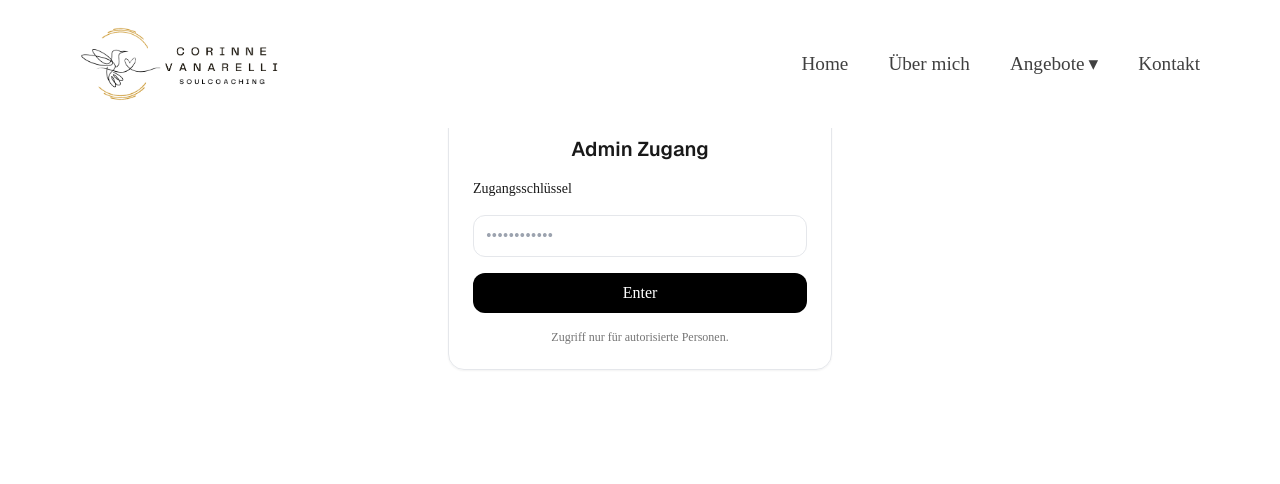
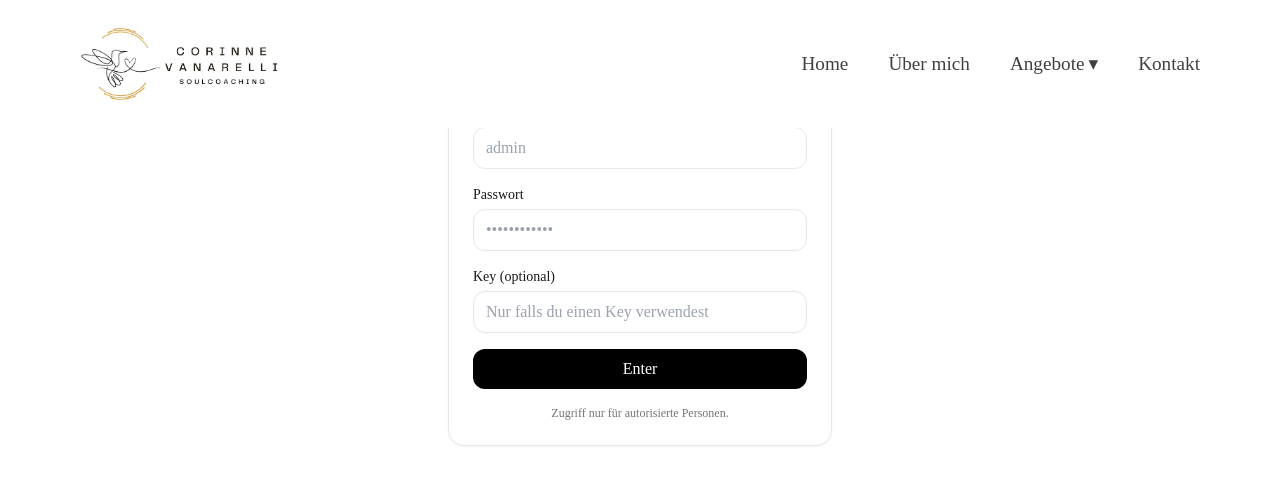
Before and after one commit to in7ruder-ch/corinnevanarelli, a Next.js app: page /admin in a window 1280 px wide. Shown: the top 484 px of the page. Built offline with nearby package versions, Linux system fonts and the light colour scheme; no server answers.

Commit message:
middleware + admin

```diff
--- a/src/app/admin/layout.jsx
+++ b/src/app/admin/layout.jsx
@@ -15,7 +15,7 @@ export const metadata = {
   },
 };
 
-// Layout del segmento /admin con gate simple por cookie
+// Layout del segmento /admin con gate por cookie
 export default function AdminLayout({ children }) {
   const cookieStore = cookies();
   const authed = cookieStore.get("admin_auth")?.value === "ok";
@@ -23,12 +23,26 @@ export default function AdminLayout({ children }) {
   return <GateForm />;
 }
 
-// Server Action para autenticar con ADMIN_KEY y setear cookie
+// Server Action para autenticar con ADMIN_USER/ADMIN_PASS o ADMIN_KEY
 async function authenticate(formData) {
   "use server";
-  const key = formData.get("key");
-  const ADMIN_KEY = process.env.ADMIN_KEY;
-  const ok = ADMIN_KEY && key === ADMIN_KEY;
+
+  const user = (formData.get("user") || "").toString().trim();
+  const pass = (formData.get("pass") || "").toString();
+  const key  = (formData.get("key")  || "").toString();
+
+  const ADMIN_USER = process.env.ADMIN_USER || "";
+  const ADMIN_PASS = process.env.ADMIN_PASS || "";
+  const ADMIN_KEY  = process.env.ADMIN_KEY  || "";
+
+  // Prioridad: si hay USER+PASS configurados, se requiere ese esquema.
+  let ok = false;
+  if (ADMIN_USER && ADMIN_PASS) {
+    ok = user === ADMIN_USER && pass === ADMIN_PASS;
+  } else if (ADMIN_KEY) {
+    // Modo "clave única": acepta que la escriban en pass o en key.
+    ok = key === ADMIN_KEY || pass === ADMIN_KEY;
+  }
 
   const cookieStore = cookies();
   if (ok) {
@@ -53,20 +67,48 @@ function GateForm() {
         className="w-full max-w-sm rounded-2xl border p-6 shadow-sm space-y-4"
       >
         <h1 className="text-xl font-semibold text-center">Admin Zugang</h1>
-        <label className="block text-sm font-medium">Zugangsschlüssel</label>
-        <input
-          name="key"
-          type="password"
-          required
-          className="w-full rounded-xl border px-3 py-2 outline-none"
-          placeholder="••••••••••••"
-        />
+
+        {/* Usuario + Password */}
+        <div className="space-y-1">
+          <label className="block text-sm font-medium">Benutzername</label>
+          <input
+            name="user"
+            type="text"
+            autoComplete="username"
+            className="w-full rounded-xl border px-3 py-2 outline-none"
+            placeholder="admin"
+          />
+        </div>
+
+        <div className="space-y-1">
+          <label className="block text-sm font-medium">Passwort</label>
+          <input
+            name="pass"
+            type="password"
+            autoComplete="current-password"
+            className="w-full rounded-xl border px-3 py-2 outline-none"
+            placeholder="••••••••••••"
+          />
+        </div>
+
+        {/* Clave única (fallback si usas ADMIN_KEY) */}
+        <div className="space-y-1">
+          <label className="block text-sm font-medium">Key (optional)</label>
+          <input
+            name="key"
+            type="password"
+            className="w-full rounded-xl border px-3 py-2 outline-none"
+            placeholder="Nur falls du einen Key verwendest"
+          />
+        </div>
+
         <button
           type="submit"
           className="w-full rounded-xl bg-black text-white py-2 font-medium"
         >
           Enter
         </button>
+
         <p className="text-xs text-center opacity-60">
           Zugriff nur für autorisierte Personen.
         </p>
--- a/src/middleware.js
+++ b/src/middleware.js
@@ -1,31 +1,18 @@
+// middleware.js
 import { NextResponse } from "next/server";
 
-// Proteger /admin y las APIs de bookings
+// Nota:
+// - Quitamos cualquier lógica de Basic Auth.
+// - Dejamos /admin y /api/* fluir; las rutas admin ya validan cookie en servidor.
+// - Excluimos assets estáticos del matcher para evitar sobrecarga.
+
+export function middleware() {
+  return NextResponse.next();
+}
+
 export const config = {
-  matcher: ["/admin", "/admin/:path*"],
+  matcher: [
+    // Aplica a todo menos estáticos comunes
+    "/((?!_next/static|_next/image|favicon.ico|robots.txt|sitemap.xml|images|public).*)",
+  ],
 };
-
-export function middleware(req) {
-  const user = process.env.ADMIN_USER || "";
-  const pass = process.env.ADMIN_PASS || "";
-
-  if (!user || !pass) {
-    return new NextResponse("Admin auth not configured", { status: 500 });
-  }
-
-  const auth = req.headers.get("authorization");
-  if (auth?.startsWith("Basic ")) {
-    const encoded = auth.split(" ")[1];
-    // Edge runtime: usar atob para Base64
-    const decoded = atob(encoded);
-    const [u, p] = decoded.split(":");
-    if (u === user && p === pass) {
-      return NextResponse.next();
-    }
-  }
-
-  return new NextResponse("Authentication required", {
-    status: 401,
-    headers: { "WWW-Authenticate": 'Basic realm="Admin", charset="UTF-8"' },
-  });
-}
```
